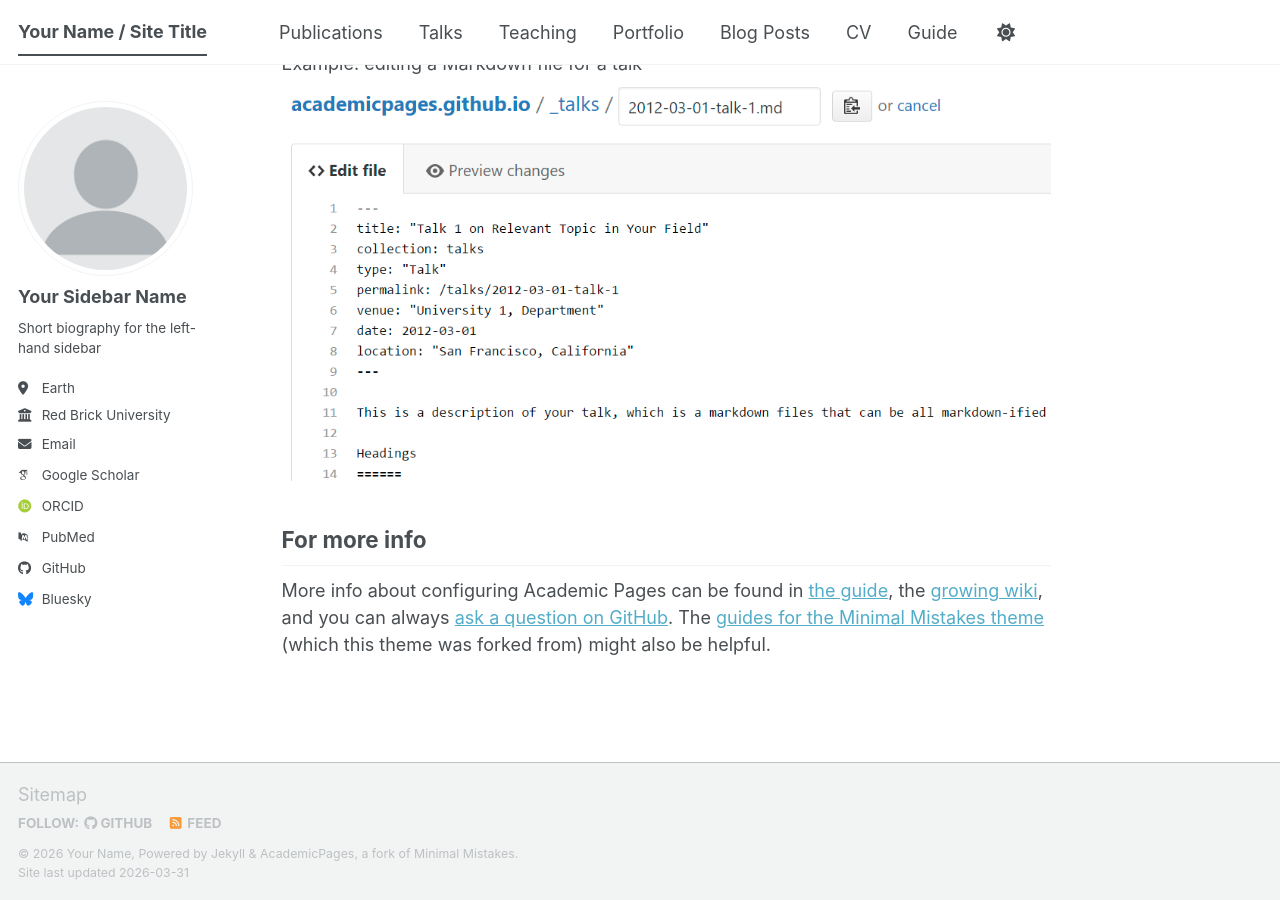
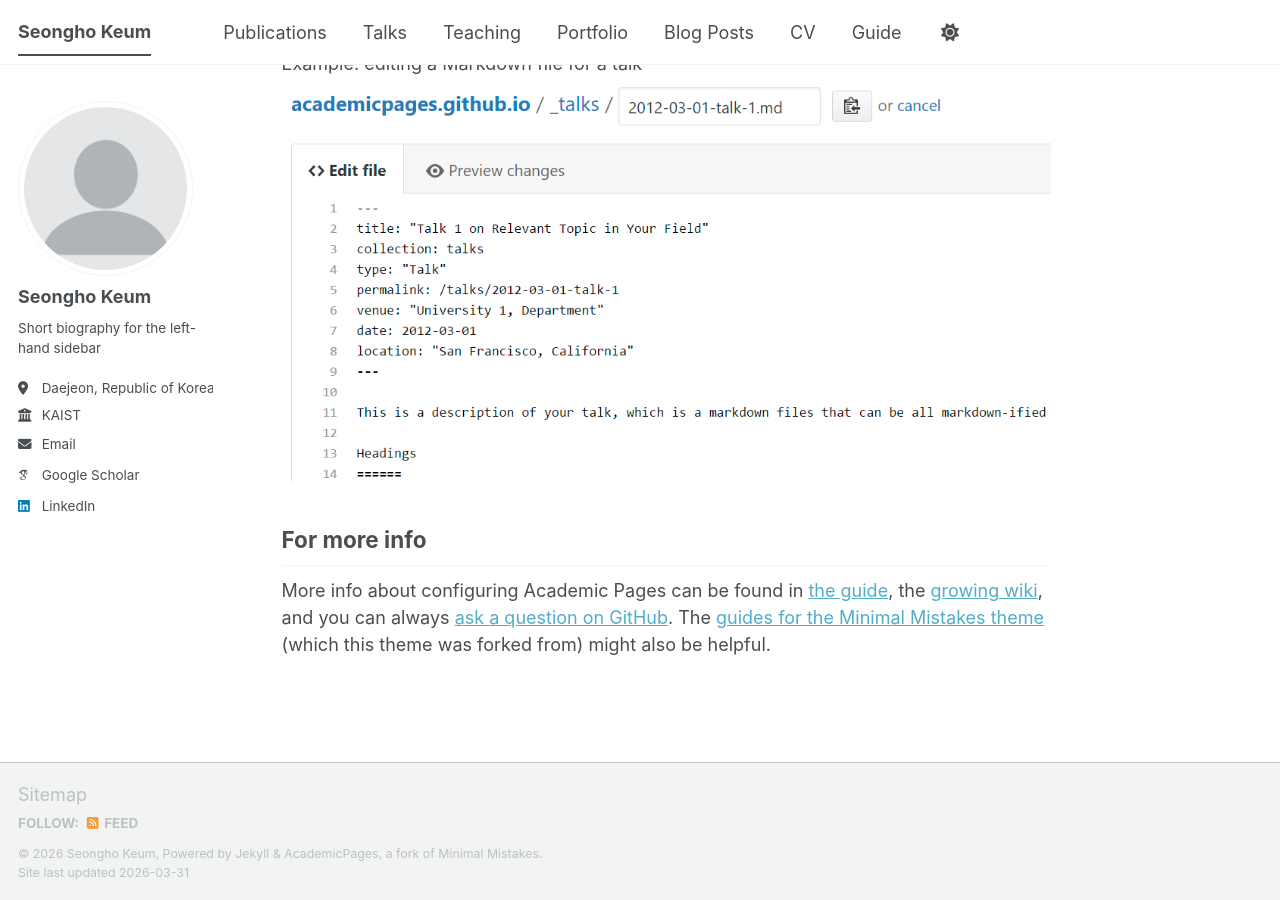
Before and after one commit to Seongho18/Seongho18.github.io, a Jekyll site: the page built from _pages/about.md, in a window 1280 px wide and 900 px high, scrolled down 2720 px. Built offline with Jekyll 4.4.1, drawn with Linux system fonts in a browser that asks for light colours; some web fonts are replaced; a script bundle is joined from its source files by our own code; library files that are not in the unit come from our copies.

Commit message:
Update _config.yml

```diff
--- a/_config.yml
+++ b/_config.yml
@@ -9,14 +9,14 @@
 # Basic Site Settings
 locale                   : "en-US"
 site_theme               : "default" # The available themes options are "default", "air", "sunrise", "mint", "dirt" and "contrast"
-title                    : "Your Name / Site Title"
+title                    : "Seongho Keum"
 title_separator          : "-"
-name                     : &name "Your Name"
-description              : &description "Your Name's academic portfolio"   # Update this with a general description of your site, this is the default if not overridden by a page
-url                      : https://academicpages.github.io # The base hostname & protocol for your site e.g. "https://[your GitHub username].github.io",
+name                     : &name "Seongho Keum"
+description              : &description ""   # Update this with a general description of your site, this is the default if not overridden by a page
+url                      : https://Seongho18.github.io # The base hostname & protocol for your site e.g. "https://[your GitHub username].github.io",
                                                            # or if you already have some other page hosted on Github then use "https://[your GitHub username].github.io/[Your Repo Name]"
 baseurl                  : "" # the subpath of your site, e.g. "/blog"
-repository               : "academicpages/academicpages.github.io"
+repository               : "Seongho18/Seongho18.github.io"
 
 # Site Author - The following control what appear as part of the author content on the side bar.
 #               If a field is blank the icon and link will not appear, otherwise it will be shown.
@@ -24,24 +24,24 @@ repository               : "academicpages/academicpages.github.io"
 author:
   # Biographic information
   avatar           : "profile.png"
-  name             : "Your Sidebar Name"
+  name             : "Seongho Keum"
   pronouns         : # example: "she/her"
   bio              : "Short biography for the left-hand sidebar"
-  location         : "Earth"
-  employer         : "Red Brick University"
+  location         : "Daejeon, Republic of Korea"
+  employer         : "KAIST"
   uri              : # URL
-  email            : "none@example.org"
+  email            : "keum07@kaist.ac.kr"
 
   # Academic websites
   academia         : # URL
   arxiv            : # URL - Update with the correct link to your profile
-  googlescholar    : "https://scholar.google.com/citations?user=PS_CX0AAAAAJ"
+  googlescholar    : "https://scholar.google.com/citations?user=g1Fhxv0AAAAJ"
   inspire-hep      : # URL
   impactstory      : # URL
-  orcid            : "https://orcid.org/yourorcidurl"
+  orcid            : #
   semantic         : # URL
   ssrn             : # URL
-  pubmed           : "https://www.ncbi.nlm.nih.gov/pubmed/?term=john+snow"
+  pubmed           : #
   researchgate     : # URL
   scopus           : # URL
   zotero           : # URL
@@ -51,13 +51,13 @@ author:
   bitbucket        : # Username - Update with your username on the site
   codepen          : # Username
   dribbble         : # Username
-  github           : "academicpages"
+  github           : #"academicpages"
   kaggle           : # Username
   stackoverflow    : # User number or user number and name (i.e., use "1" or "1/jeff-atwood")
 
   # Social media
   artstation       : # Username
-  bluesky          : "bsky.app" # Replace this with you Bluesky username
+  bluesky          : #"bsky.app" # Replace this with you Bluesky username
   facebook         : # Username
   flickr           : # Username
   foursquare       : # Username
@@ -66,7 +66,7 @@ author:
   keybase          : # Username
   instagram        : # Username
   lastfm           : # Username
-  linkedin         : # Username
+  linkedin         : https://www.linkedin.com/in/seongho-keum-162a75383
   mastodon         : # URL
   medium           : # URL
   pinterest        : # Username
@@ -138,7 +138,7 @@ yandex_site_verification :
 
 # Social Sharing
 twitter:
-  username               : &twitter
+  username               : #&twitter
 facebook:
   username               :
   app_id                 :
```
